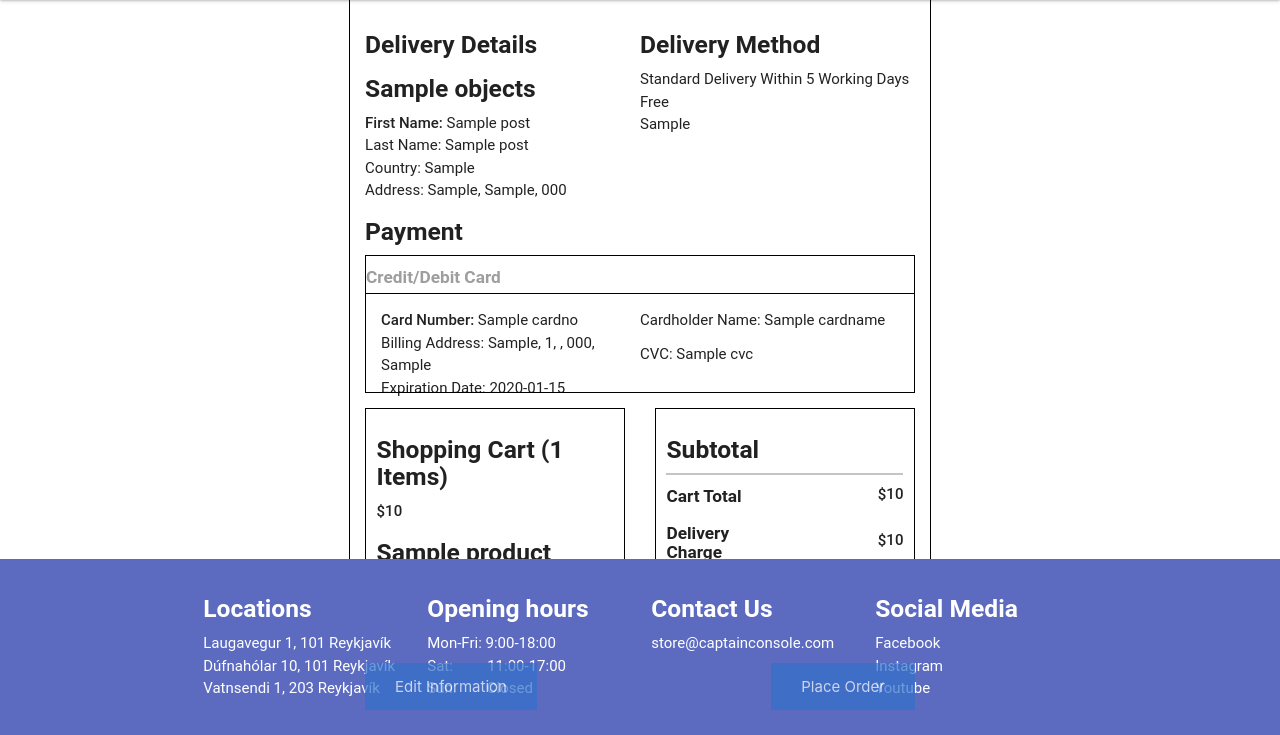
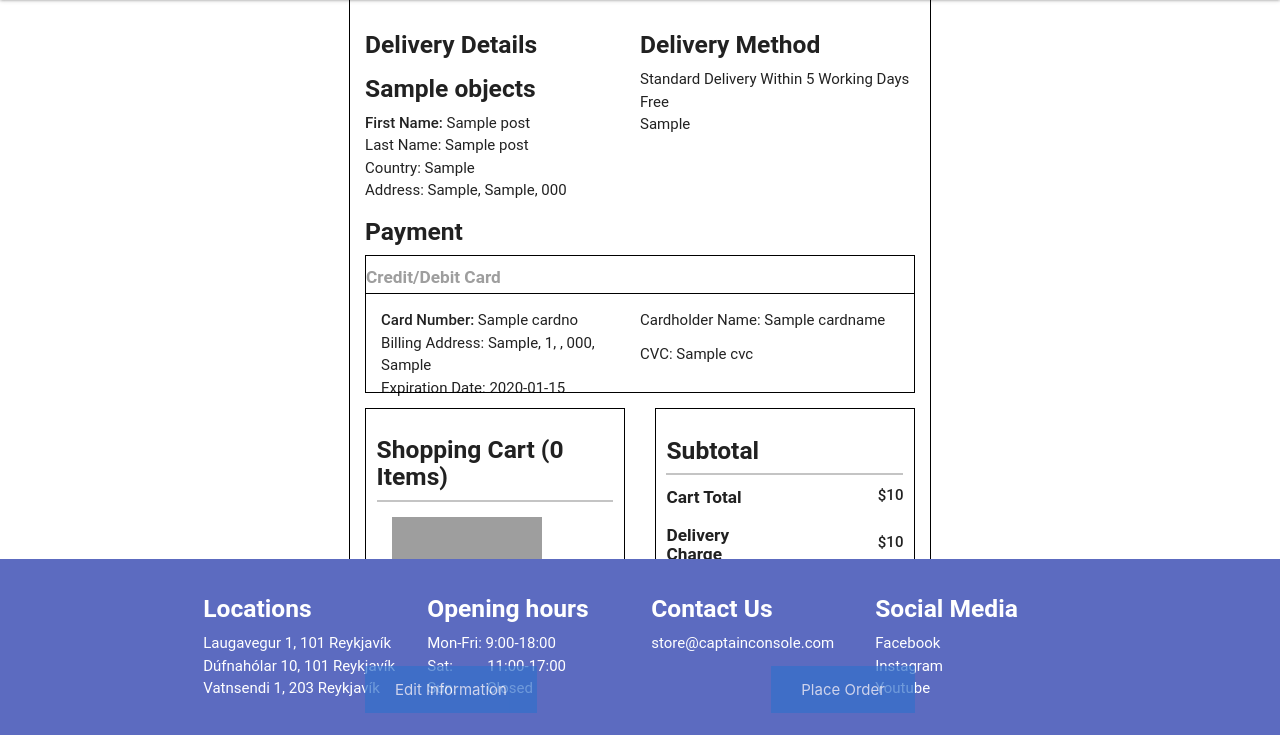
Before and after one commit to Logi19/CaptainConsole, a Django app: template CaptainConsole/shopping_cart_app/templates/shopping_cart_app/order_detail.html in a window 1280 px wide. Shown: the part 115-850 px from the top of the page. Run offline with Django 3.2, Linux system fonts and the light colour scheme; the template is opened without the code that fills it: most values are stand-ins (such as "Sample title", 1, 10 or a date in 2020); grey boxes are pictures that could not be loaded.

Commit message:
order_review improvements

```diff
--- a/CaptainConsole/shopping_cart_app/static/shopping_cart_app/order_detail.css
+++ b/CaptainConsole/shopping_cart_app/static/shopping_cart_app/order_detail.css
@@ -59,6 +59,15 @@ h6 {
     padding: 0.7em;
 }
 
+.cart-items {
+
+}
+
+.items {
+    max-height: 250px;
+    overflow: scroll;
+}
+
 .subtotal {
     margin-left: 1em;
     border: 1px solid black;
@@ -66,6 +75,10 @@ h6 {
     grid-template-columns: 0.5fr 0.5fr;
     padding: 0.7em;
     align-items: center;
+}
+
+.order-items {
+    border-bottom: 2px solid gray;
 }
 
 .grid-title {
@@ -94,6 +107,17 @@ h6 {
 
 a {
     color: inherit;
+}
+
+.thumbnail {
+    width: 150px;
+    height: 170px;
+    margin: 1em;
+    margin-left: 1em;
+    margin-right: auto;
+    background-repeat: no-repeat;
+    background-size: cover;
+    background-position: center
 }
 
 button {
--- a/CaptainConsole/shopping_cart_app/templates/shopping_cart_app/order_detail.html
+++ b/CaptainConsole/shopping_cart_app/templates/shopping_cart_app/order_detail.html
@@ -51,17 +51,22 @@
 
         <div class="grid-item items">
             {% if post.items %}
-                <h5>Shopping Cart ({{ post.items|length }} Items)</h5>
-            {% else %}
+                <div class="grid-title">
+                    <h5>Shopping Cart ({{ request.user.shoppingCart.items.all|length }} Items)</h5>
+                </div>
+                    {% else %}
                 <h5>No Orders</h5>
             {% endif %}
-            {% for item in items %}
-                <div class="cart-items item-{{ forloop.counter0 }}">
-                    <strong>&dollar;{{item.product.productPrice}}</strong>
-                    <h5>{{item.product.productName}}</h5>
-                    <h5>{{item.product.productType}}</h5>
+            <div class="cart-items">
+                {% for game in post.profile.shoppingCart.shoppingcartitem_set.all %}
+                <div class="item-{{ forloop.counter0 }} order-items">
+                    <div class="thumbnail grid-section" style="background-image: url('/{{ game.item.get_thumbnail }}');"></div>
+                    <h6>Price: &dollar;{{ game.item.price }}</h6>
+                    <h6>Product Name: {{game.item.name}}</h6>
+                    <h6>Quantity: {{game.quantity}}</h6>
                 </div>
-            {% endfor %}
+                {% endfor %}
+            </div>
         </div>
         <div class="grid-item subtotal">
             <div class="grid-title">
```
Also changed, not shown: CaptainConsole/shopping_cart_app/views.py (+5 -34 lines).
